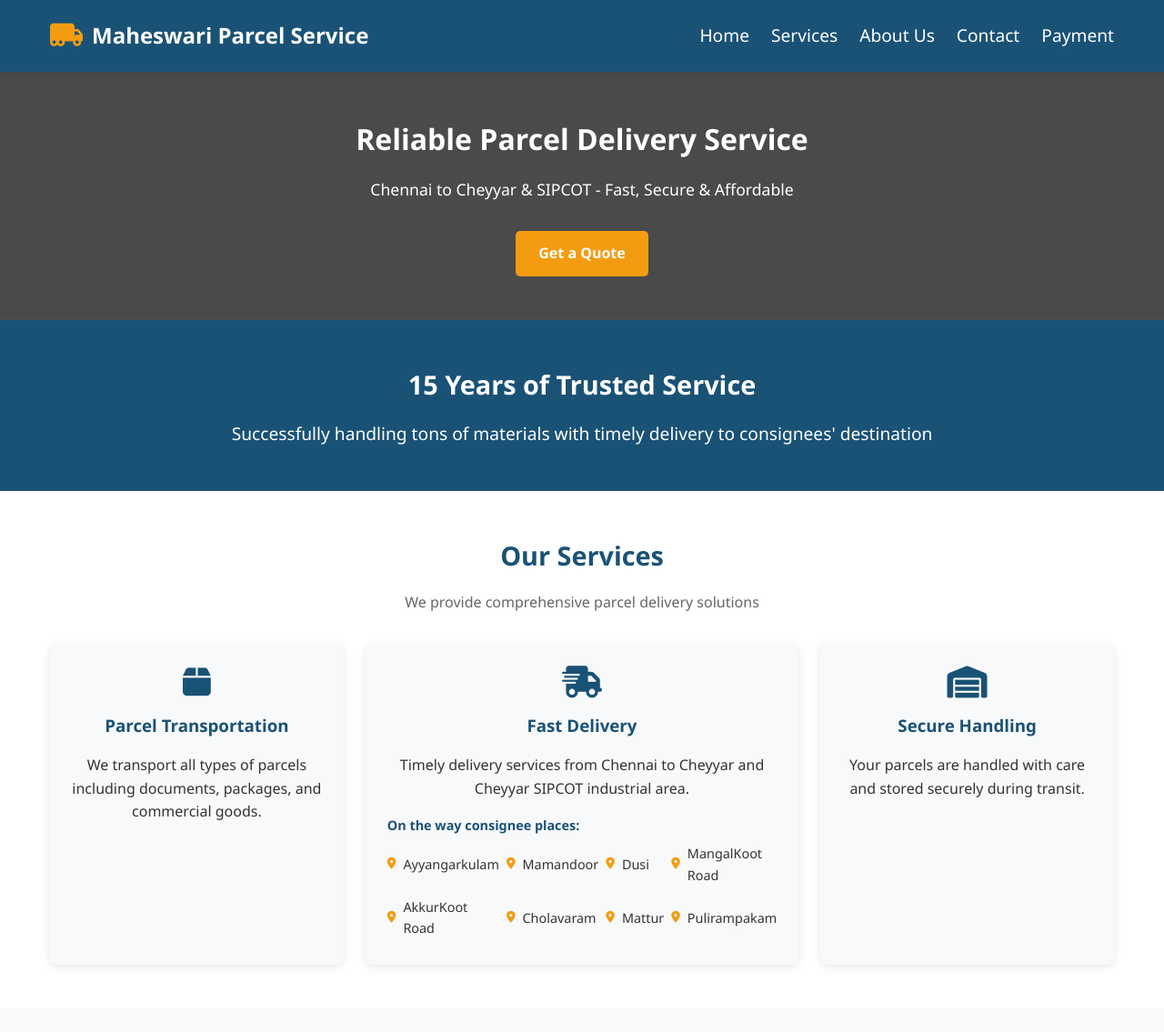
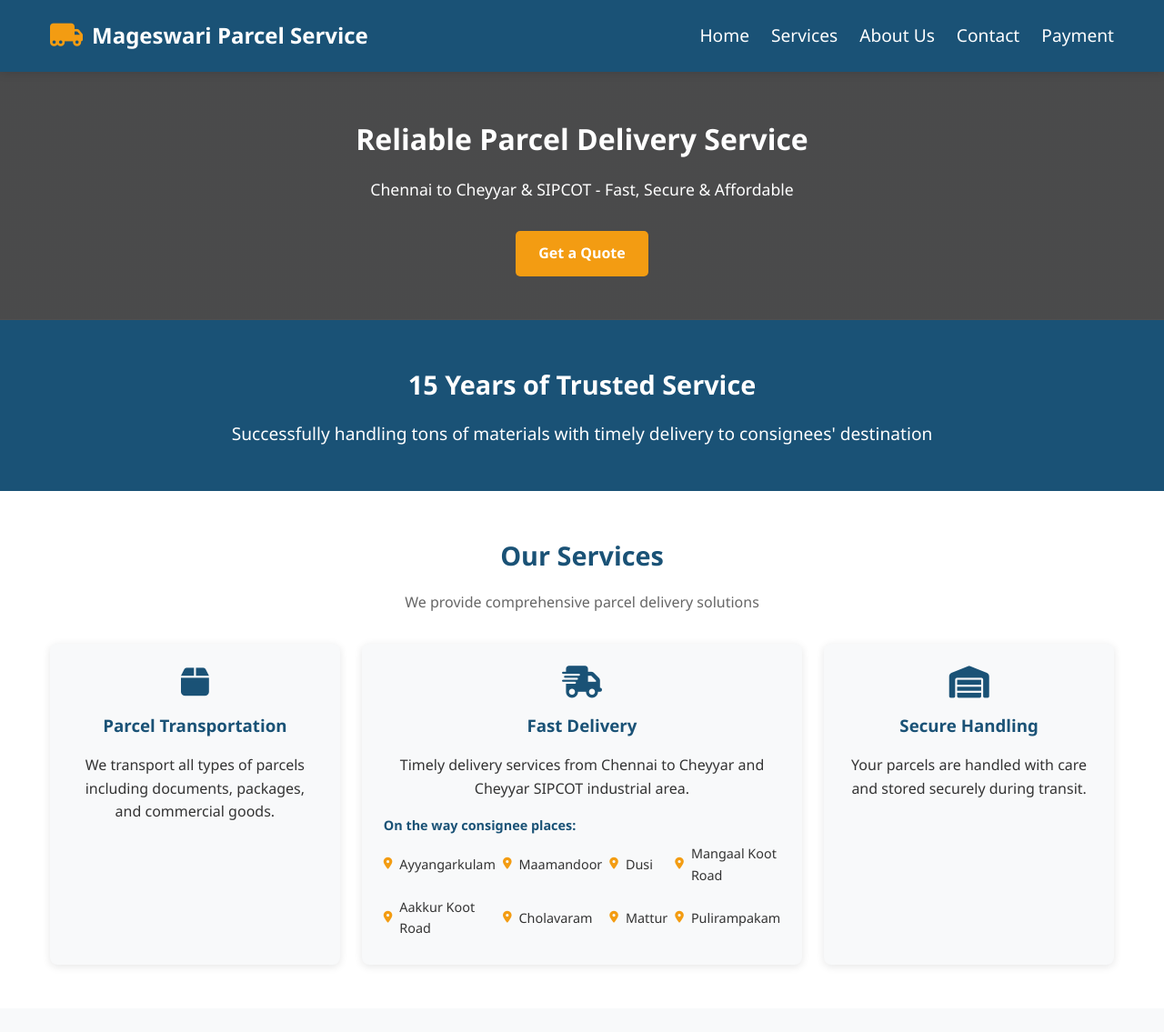
Before and after one commit to seshuvarunan/mageswari, a plain HTML site: page index.html in a window 1280 px wide. Shown: the top 1135 px of the page at 91% size. Drawn offline with Linux system fonts and the light colour scheme.

Commit message:
Correct spelling errors in index.html

```diff
--- a/index.html
+++ b/index.html
@@ -3,7 +3,7 @@
 <head>
     <meta charset="UTF-8">
     <meta name="viewport" content="width=device-width, initial-scale=1.0">
-    <title>Maheswari Parcel Service | Chennai to Cheyyar</title>
+    <title>Mageswari Parcel Service | Chennai to Cheyyar</title>
     <link rel="stylesheet" href="https://cdnjs.cloudflare.com/ajax/libs/font-awesome/6.4.0/css/all.min.css">
     <style>
         /* All the CSS styles from previous code remain the same */
@@ -494,7 +494,7 @@
         <div class="container header-container">
             <div class="logo">
                 <i class="fas fa-truck-moving logo-icon"></i>
-                <h1>Maheswari Parcel Service</h1>
+                <h1>Mageswari Parcel Service</h1>
             </div>
             <button class="mobile-nav-toggle">
                 <i class="fas fa-bars"></i>
@@ -557,7 +557,7 @@
                             </div>
                             <div class="location-item">
                                 <i class="fas fa-map-marker-alt"></i>
-                                <span>Mamandoor</span>
+                                <span>Maamandoor</span>
                             </div>
                             <div class="location-item">
                                 <i class="fas fa-map-marker-alt"></i>
@@ -565,11 +565,11 @@
                             </div>
                             <div class="location-item">
                                 <i class="fas fa-map-marker-alt"></i>
-                                <span>MangalKoot Road</span>
+                                <span>Mangaal Koot Road</span>
                             </div>
                             <div class="location-item">
                                 <i class="fas fa-map-marker-alt"></i>
-                                <span>AkkurKoot Road</span>
+                                <span>Aakkur Koot Road</span>
                             </div>
                             <div class="location-item">
                                 <i class="fas fa-map-marker-alt"></i>
@@ -644,7 +644,7 @@
                         <i class="fas fa-clock contact-icon"></i>
                         <div>
                             <h4>Operating Hours</h4>
-                            <p>Monday - Saturday: 8AM - 8PM</p>
+                            <p>Monday - Saturday: 10AM - 9PM</p>
                         </div>
                     </div>
                 </div>
```
